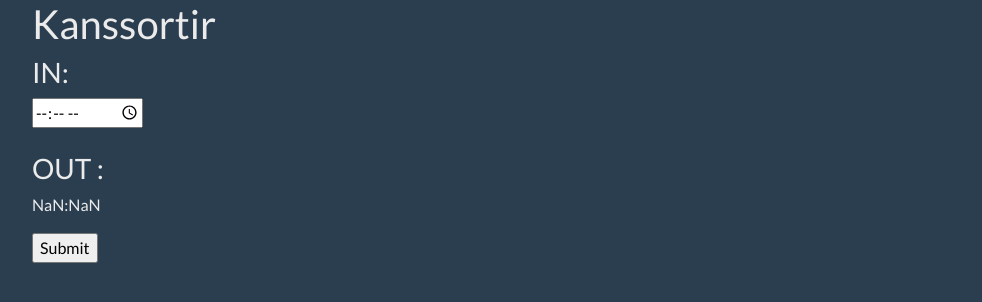
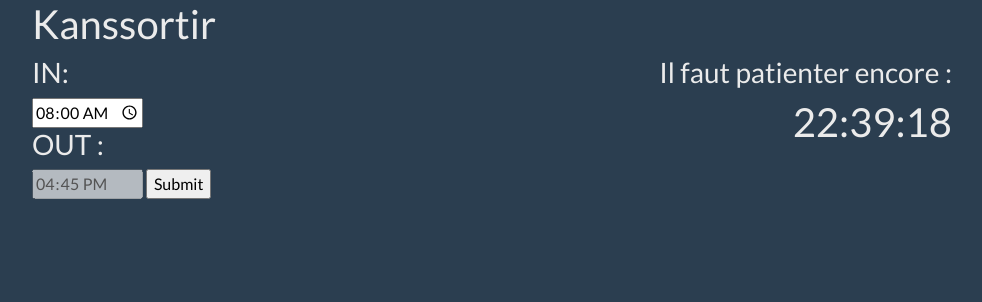
Before and after one commit to AngelinaNaomi/kanssortir, a plain HTML site: page index.html in a window 1280 px wide. Both pictures are taken after a click on the button "Submit". Shown: the whole page, without its empty margins (53-1035 px from the left). Drawn offline with Linux system fonts and the light colour scheme.

Commit message:
add countdown

```diff
--- a/index.html
+++ b/index.html
@@ -1,44 +1,40 @@
 <!DOCTYPE html>
 <html>
+
 <head>
-<title>Kanssortir</title>
-<script>
-    function change() {
-        const fin = (document.getElementById("fin").value).split(":");
-        var timeIn = new Date();
-        timeIn.setHours(parseInt(fin[0]) + 8, parseInt(fin[1]) + 45);
-        var minutes ;
-        var hours
-        if (timeIn.getHours() < 10) {
-            hours = "0" + timeIn.getHours();
-		} else {
-		    hours = timeIn.getHours();
-		}
+    <title>Kanssortir</title>
+    <script src="scripts/script.js"></script>
+    <link href="./css/bootstrap.min.css" rel="stylesheet">
+</head>
 
-        if (timeIn.getMinutes() < 10) {
-		    minutes = "0" + timeIn.getMinutes();
-        } else {
-            minutes = timeIn.getMinutes();
-        }
-        const timeOut = hours + ":" + minutes
-        document.getElementById("fout").innerText = timeOut
+<body>
 
-    }
-</script>
-<link href="./css/bootstrap.min.css" rel="stylesheet">
-</head>
-<body>
-    <div class="container-sm">
+    <div class="container">
         <h1>Kanssortir</h1>
+    </div>
 
-        <h3>IN:</h3>
-        <input type="time" id="fin""><br><br>
+    <div class="container">
+        <div class="row">
+            <div class="col-6">
 
-        <h3>OUT :</h3>
-        <p id="fout">17:00</p>
+                <h3>IN:</h3>
+                <input type="time" id="fin" value="08:00">
 
-        <input type="button" value="Submit" onclick="change()">
+                <h3>OUT :</h3>
+                <input type="time" id="fout" value="16:45" disabled>
 
+                <input type="button" value="Submit" onclick="change()">
+
+            </div>
+
+            <div id='countdown' hidden=true class="col-4 text-md-right">
+                <h3>Il faut patienter encore :</h3>
+                <h1 id="MyClockDisplay"></h1>
+            </div>
+        </div>
     </div>
+
+
 </body>
+
 </html>
--- /dev/null
+++ b/scripts/script.js
@@ -0,0 +1,65 @@
+var dateOut = null;
+
+function showTime(){
+    var date = new Date();
+    var countdown = new Date();
+    countdown.setHours(dateOut.getHours() - date.getHours(), dateOut.getMinutes() - date.getMinutes(), 60 - (date.getSeconds() + 1))
+    var h = countdown.getHours(); // 0 - 23
+    var m = countdown.getMinutes(); // 0 - 59
+    var s = countdown.getSeconds(); // 0 - 59
+
+    h = (h < 10) ? "0" + h : h;
+    m = (m < 10) ? "0" + m : m;
+    s = (s < 10) ? "0" + s : s;
+
+    var time = h + ":" + m + ":" + s + " ";
+    document.getElementById("MyClockDisplay").innerText = time;
+    document.getElementById("MyClockDisplay").textContent = time;
+
+    setTimeout(showTime, 1000);
+
+}
+
+function change() {
+    dateOut = addTimeTo(getDateFromString(getFin()), 8, 45)
+    document.getElementById("fout").value = dateToTimeString(dateOut);
+    showTime();
+    document.getElementById("countdown").hidden = false
+}
+
+function getFin(){
+    return document.getElementById("fin").value;
+}
+
+/**
+ *
+ * @param {String} time Heure au format "HH:MM"
+ * @returns Date à la date du jour avec l'heure à time
+ */
+function getDateFromString(time) {
+    const timeSplitted = splitTime(time);
+    const date = new Date();
+    date.setHours(timeSplitted.hours, timeSplitted.minutes);
+    return date;
+}
+
+function splitTime(time) {
+    const timeSplitted = time.split(":");
+    return {
+        hours: parseInt(timeSplitted[0]),
+        minutes: parseInt(timeSplitted[1])
+    };
+}
+
+function numberToStringFormatted(number){
+    if(number < 10) return "0" + number;
+    else return number;
+}
+
+function addTimeTo(date, hours, minutes){
+    return new Date(date.getYear(), date.getMonth(), date.getDate(), date.getHours() + hours, date.getMinutes() + minutes, 0);
+}
+
+function dateToTimeString(date){
+    return numberToStringFormatted(date.getHours()) + ":" + numberToStringFormatted(date.getMinutes()) ;
+}
```
